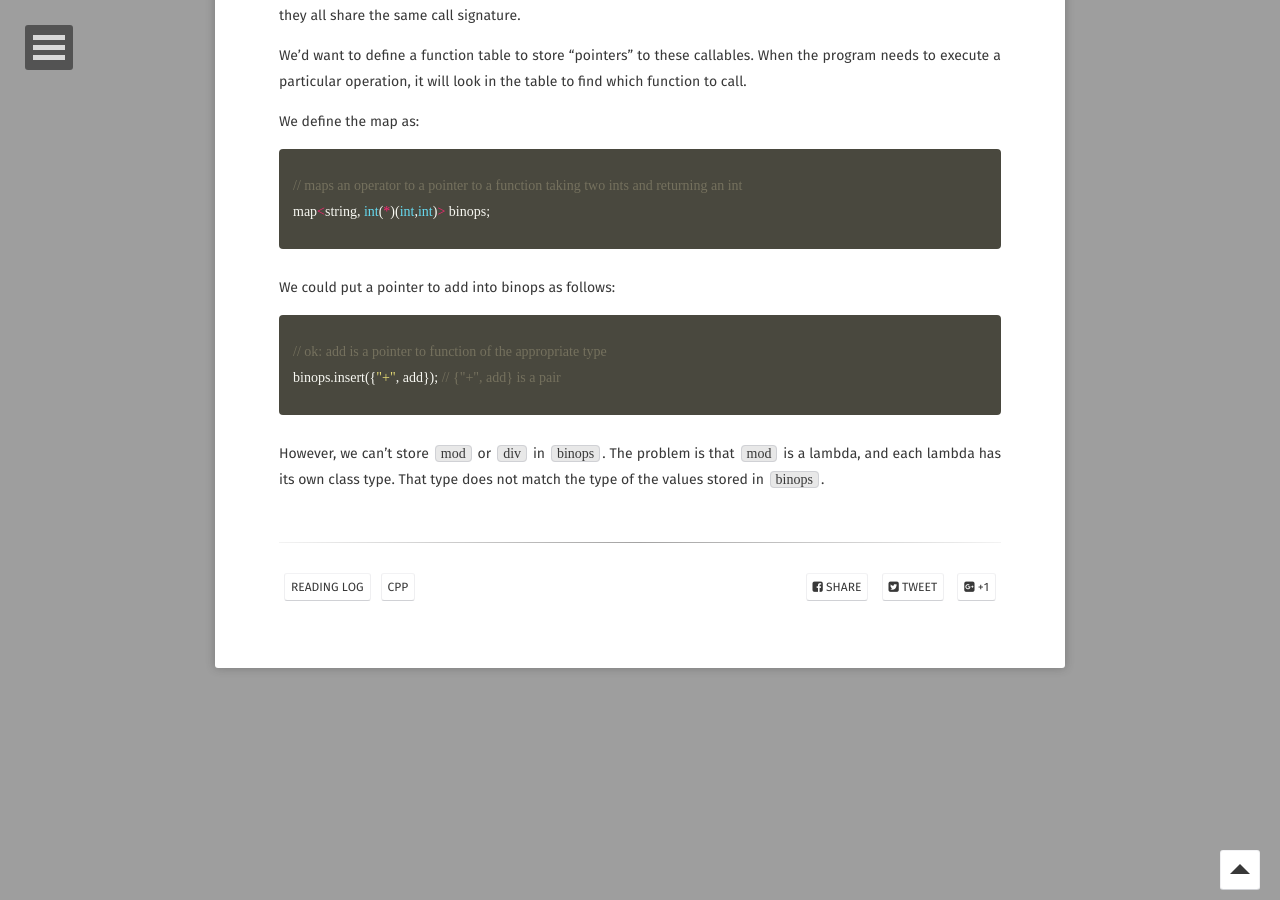
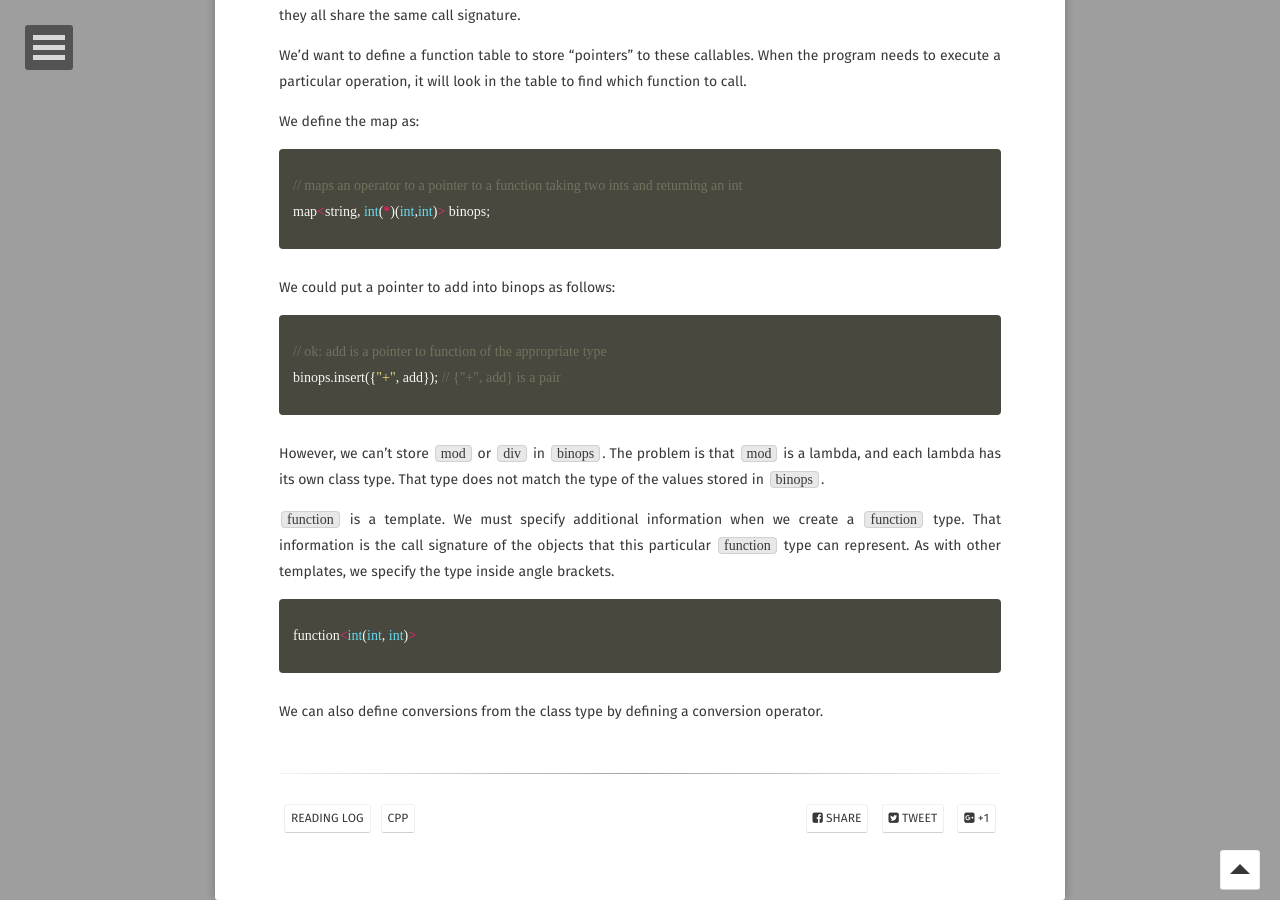
Before and after one commit to Planck35/planck35.github.io, a Jekyll site: the page built from _posts/2020-02-04-overloaded-operations-and-conversions.md, in a window 1280 px wide and 900 px high, scrolled down 3138 px. Built offline with Jekyll 4.4.1, drawn with Linux system fonts in a browser that asks for light colours; some web fonts are replaced; comment, search, counter and statistics services are not loaded; some of the changed text lies outside the part shown.

Commit message:
update read log.

```diff
--- a/_posts/2020-02-04-overloaded-operations-and-conversions.md
+++ b/_posts/2020-02-04-overloaded-operations-and-conversions.md
@@ -116,3 +116,12 @@ binops.insert({"+", add}); // {"+", add} is a pair
 However, we can’t store `mod` or `div` in `binops`.
 The problem is that `mod` is a lambda, and each lambda has its own class type.
 That type does not match the type of the values stored in `binops`.
+
+`function` is a template. We must specify additional information when we create a `function` type.
+That information is the call signature of the objects that this particular `function` type can represent.
+As with other templates, we specify the type inside angle brackets.
+{% highlight cpp %}
+function<int(int, int)>
+{% endhighlight %}
+
+We can also define conversions from the class type by defining a conversion operator.
```
